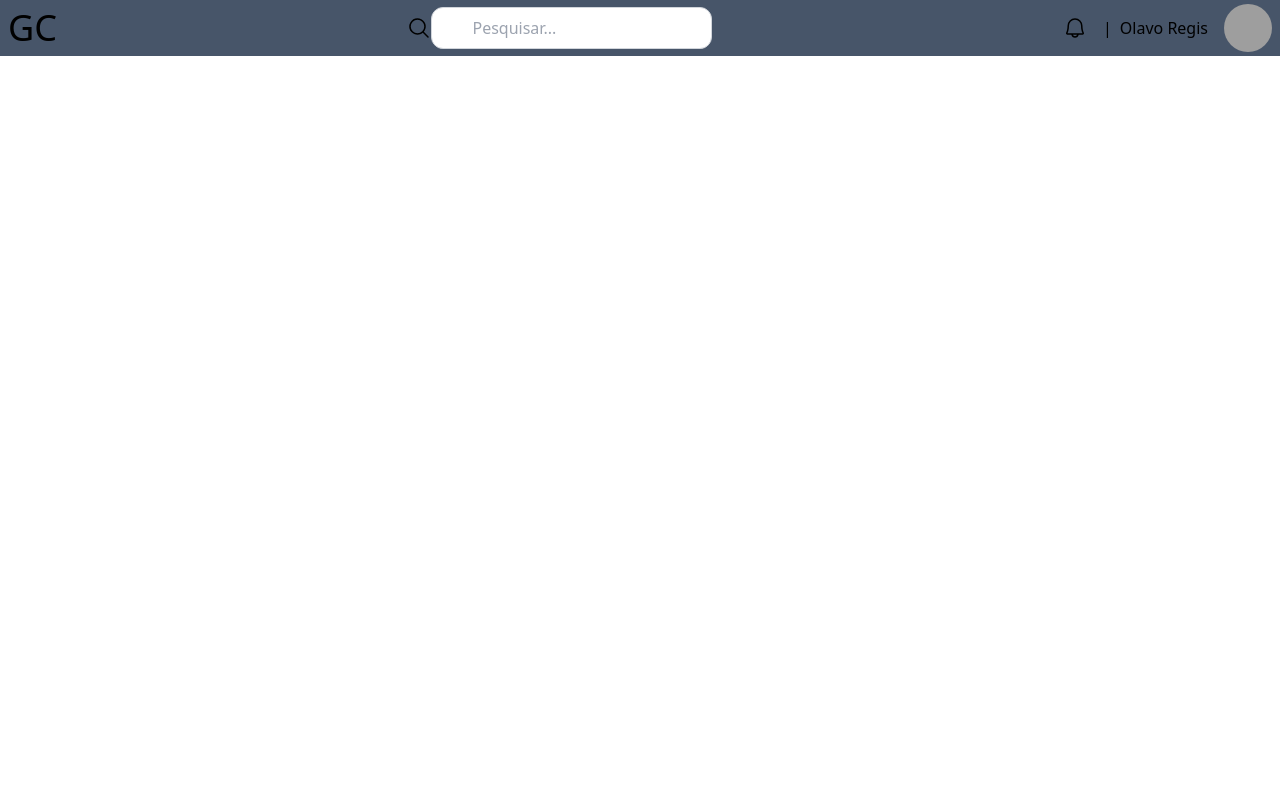
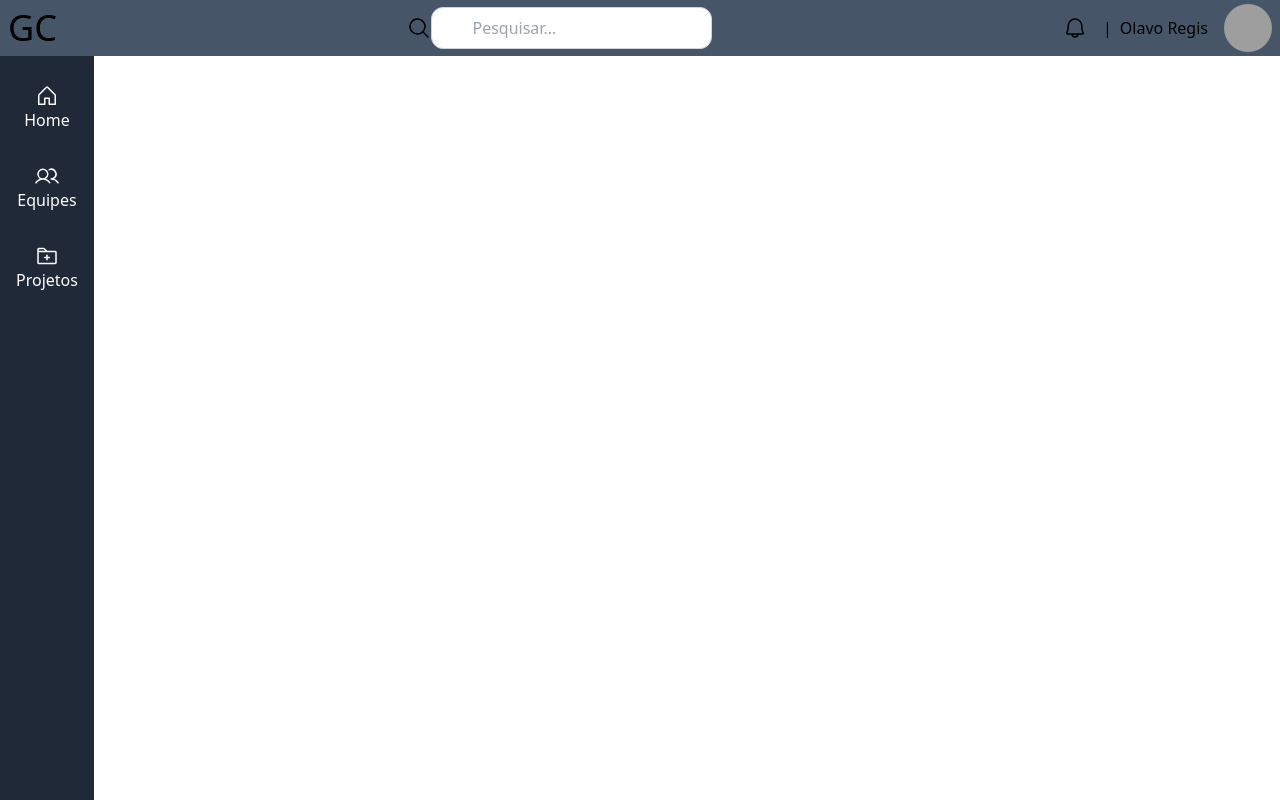
Before and after one commit to Olavo15/Gerenciamento_de_Tarefas, a React (Vite) app in the folder my-project/: page / in a window 1280 px wide. Shown: the top 800 px of the page. Built offline with nearby package versions, Linux system fonts and the light colour scheme; grey boxes are pictures that could not be loaded.

Commit message:
SlidBard e correção do header

```diff
--- a/my-project/src/App.tsx
+++ b/my-project/src/App.tsx
@@ -3,12 +3,14 @@ import SliderBar from "./components/SlidBar";
 
 const App = () => {
   return (
-    <>
+    <div className="w-screen h-screen flex flex-col">
       <Header />
-      <div className="">
-      <SliderBar />
-      /</div>
-    </>
+      <div className="flex w-full h-full">
+        <div className="h-full">
+          <SliderBar/>
+        </div>
+      </div>
+    </div>
   );
 }
 
--- a/my-project/src/components/Hearder.tsx
+++ b/my-project/src/components/Hearder.tsx
@@ -2,7 +2,7 @@ import { MagnifyingGlass, Bell  } from "@phosphor-icons/react";
 
 const Hearder = () => {
   return (
-    <header className="h-screen flex flex-col">
+    <header className="h-fit flex flex-col">
       <div className="w-full h-14 bg-slate-600 flex items-center justify-between p-2">
         <div className="">
           <h1 className="text-4xl">GC</h1>
--- a/my-project/src/components/SlidBar.tsx
+++ b/my-project/src/components/SlidBar.tsx
@@ -1,22 +1,36 @@
-import React from 'react';
 import { House, Users, FolderPlus } from '@phosphor-icons/react';
 
 function SliderBar() {
   return (
-    <aside className="bg-gray-800 text-white py-4 flex-grow">
+    <aside className="bg-gray-800 px-2 py-5 text-white flex-grow w-fit h-full">
       <nav>
-        <div className="container flex flex-col p-2">
-          <House size={24} />
-          <a href="#" className="hover:text-gray-400">Home</a>
-        </div>
-        <div className="container flex flex-col p-2">
-          <Users size={24} />
-          <a href="#" className="hover:text-gray-400">Equipes</a>
-        </div>
-        <div className="container flex flex-col p-2">
-          <FolderPlus size={24} />
-          <a href="#" className="hover:text-gray-400">Projetos</a>
-        </div>
+        <ul className='flex flex-col gap-4'>
+          <li className=''>
+            <a href="/Equipes"
+              className='flex flex-col items-center justify-center group hover:bg-zinc-500 bg-opacity-50 p-2 rounded-lg hover:shadow-md transition duration-100'
+            >
+              <House size={24} />
+              <label>Home</label>
+            </a>
+          </li>
+          <li className=''>
+            <a href="/Equipes"
+              className='flex flex-col items-center justify-center group hover:bg-zinc-500 bg-opacity-50 p-2 rounded-lg hover:shadow-md transition duration-100'
+            >
+              <Users size={24} />
+              <label>Equipes</label>
+            </a>
+          </li>
+          <li className=''>
+            <a href="/Projetos"
+              className='flex flex-col items-center justify-center group hover:bg-zinc-500 bg-opacity-50 p-2 rounded-lg hover:shadow-md transition duration-100'
+            >
+              <FolderPlus size={24} />
+              <label>Projetos</label>
+            </a>
+          </li>
+
+        </ul>
       </nav>
     </aside>
   );
```
